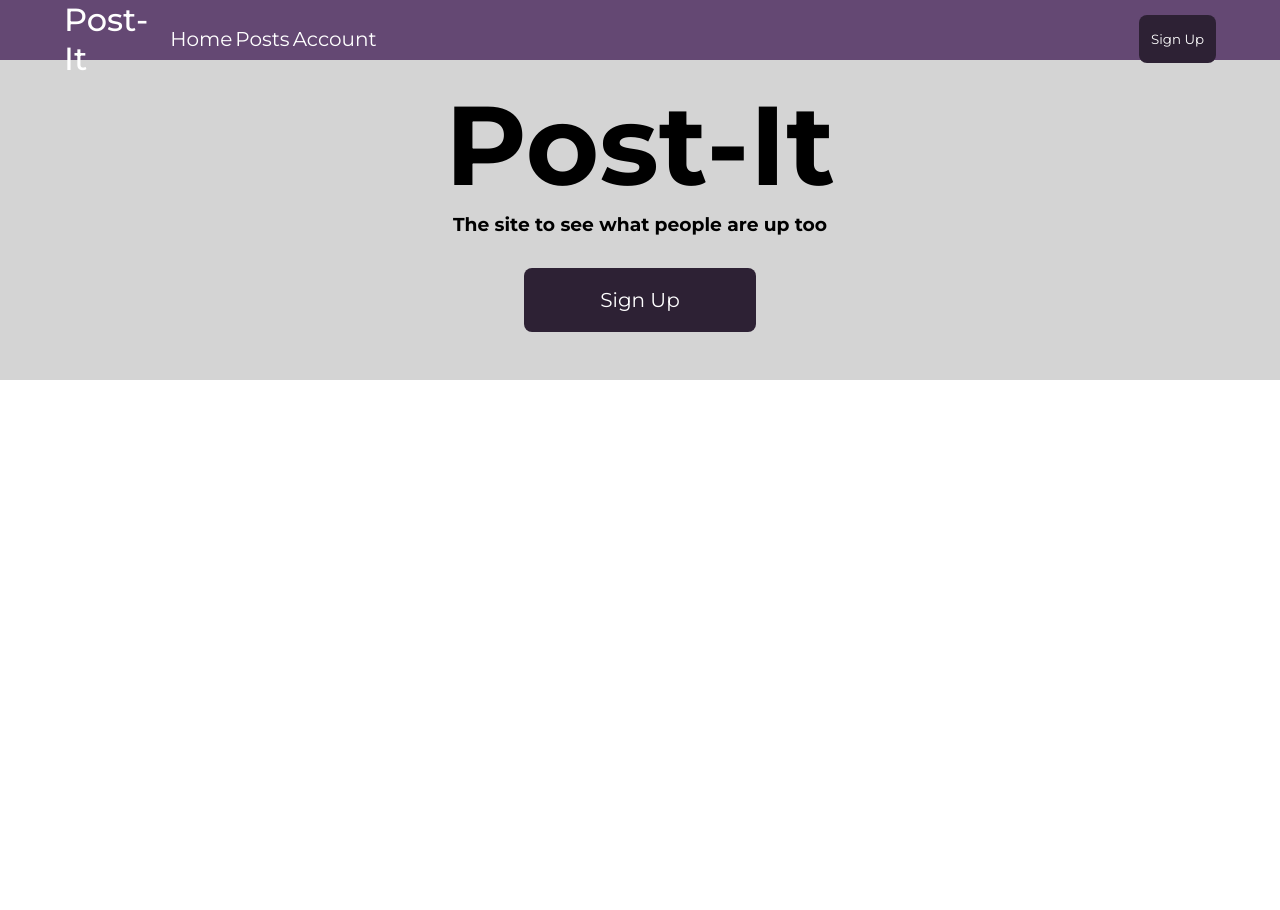
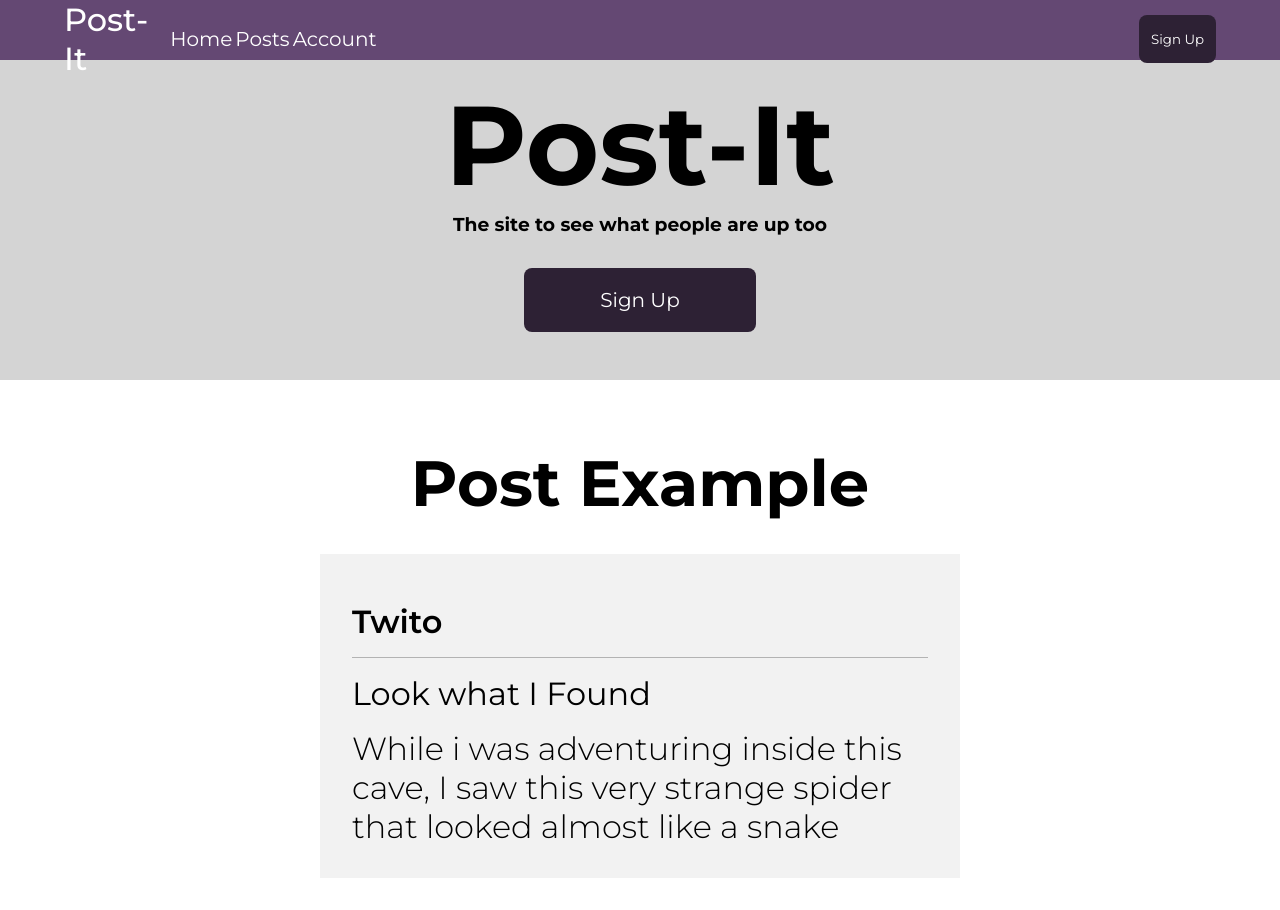
Before and after one commit to TwitoCode/Post-It-Client, a React (Create React App) app: page / in a window 1280 px wide. Before the commit the page ends 800 px from the top, so only its background shows below. Built offline with nearby package versions, Linux system fonts and the light colour scheme; no server answers.

Commit message:
Post Example Completed

```diff
--- a/src/components/pages/OutHome/OutHome.tsx
+++ b/src/components/pages/OutHome/OutHome.tsx
@@ -1,10 +1,12 @@
 import React, { FC } from 'react';
 import { Jumbotron } from './Jumbotron/Jumbotron';
+import { PostExample } from './PostExample/PostExample';
 
 export const OutHome: FC = () => {
 	return (
-		<div>
+		<>
 			<Jumbotron />
-		</div>
+			<PostExample />
+		</>
 	);
 };
--- /dev/null
+++ b/src/components/pages/OutHome/PostCardExample/PostCardExample.scss
@@ -0,0 +1,36 @@
+.post-card {
+	background-color: #f2f2f2;
+	height: fit-content;
+	width: 50vw;
+	padding: 2rem;
+
+	.user-details {
+		display: flex;
+		align-items: center;
+		border-bottom: 1px solid #b3b3b3;
+
+		.name {
+      font-weight: 600;
+      padding: 1rem;
+      padding-left: 0;
+		}
+	}
+
+	.post-details {
+		display: flex;
+		justify-content: flex-start;
+		align-items: center;
+		flex-direction: row;
+    flex-wrap: wrap;
+    margin-top: 1rem;
+
+    .name {
+font-weight: 400;
+margin-bottom: 1rem;
+    }
+
+    .desc {
+      font-weight: 300;
+    }
+	}
+}
--- /dev/null
+++ b/src/components/pages/OutHome/PostCardExample/PostCardExample.tsx
@@ -0,0 +1,22 @@
+import React, { ReactElement } from 'react';
+import './PostCardExample.scss';
+
+interface Props {
+	name: string;
+	desc: string;
+	userName: string;
+}
+
+export const PostCardExample = (props: Props): ReactElement => {
+	return (
+		<div className='post-card'>
+			<div className='user-details'>
+				<h1 className='name'>{props.userName}</h1>
+			</div>
+			<div className='post-details'>
+				<h1 className='name'>{props.name}</h1>
+				<h1 className='desc'>{props.desc}</h1>
+			</div>
+		</div>
+	);
+};
--- /dev/null
+++ b/src/components/pages/OutHome/PostExample/PostExample.scss
@@ -0,0 +1,12 @@
+.post-example {
+  display: flex;
+  justify-content: center;
+  align-items: center;
+  flex-direction: column;
+  margin: 2rem;
+
+  .header {
+    margin: 2rem;
+    font-size: 4rem;
+  }
+}
--- /dev/null
+++ b/src/components/pages/OutHome/PostExample/PostExample.tsx
@@ -0,0 +1,16 @@
+import React, { FC } from 'react';
+import { PostCardExample } from '../PostCardExample/PostCardExample';
+import './PostExample.scss';
+
+export const PostExample: FC = () => {
+	return (
+		<div className='post-example'>
+			<h1 className="header">Post Example</h1>
+			<PostCardExample
+				name='Look what I Found'
+				desc='While i was adventuring inside this cave, I saw this very strange spider that looked almost like a snake'
+				userName='Twito'
+			/>
+		</div>
+	);
+};
```
